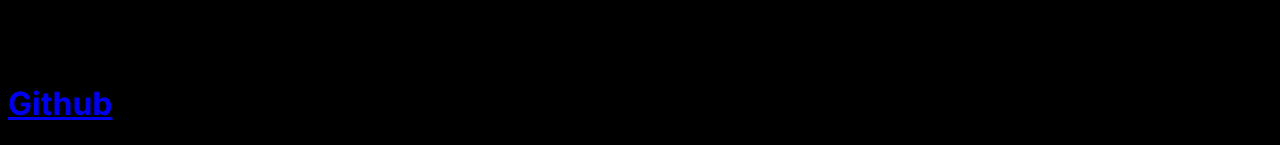
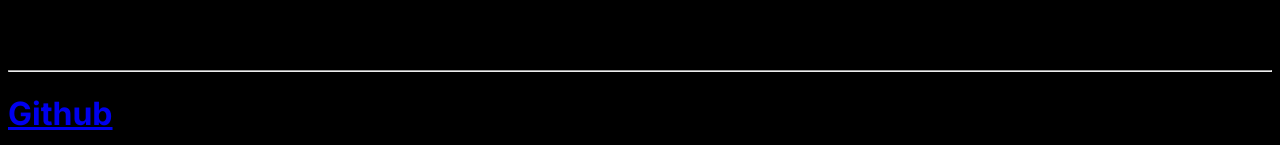
Before and after one commit to LFNBNC/BlockNodeChainWEB, a Next.js app: page / in a window 1280 px wide. Shown: the part 758-903 px from the top of the page. Built offline with nearby package versions, Linux system fonts and the light colour scheme.

Commit message:
Update about.tsx

```diff
--- a/Component/about.tsx
+++ b/Component/about.tsx
@@ -14,6 +14,7 @@
 
   return (
     <footer className="bg-violet dark:bg-gray-900">
+       <hr className="my-10 border-gray-400 sm:mx-auto dark:border-gray-700 lg:my-7" />
       <div className="mx-auto w-full max-w-screen-xl p-4 py-6 lg:py-8">
         <div className="justify-center">
           <div className="flex justify-center">
```
